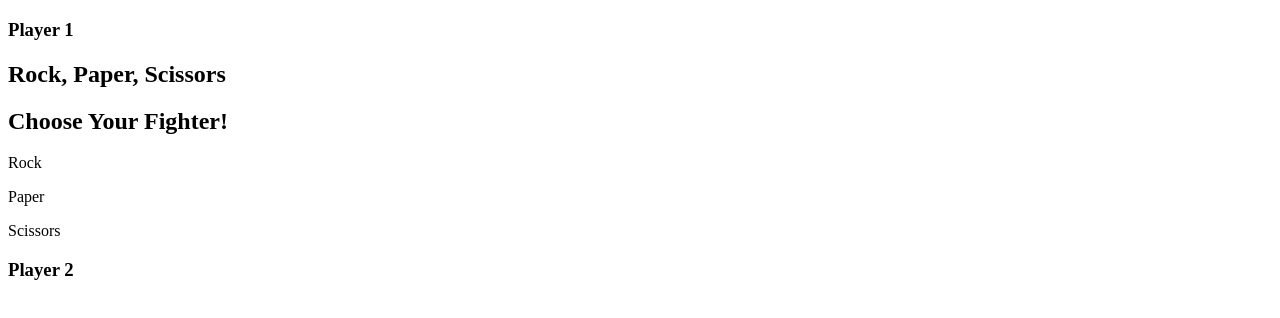
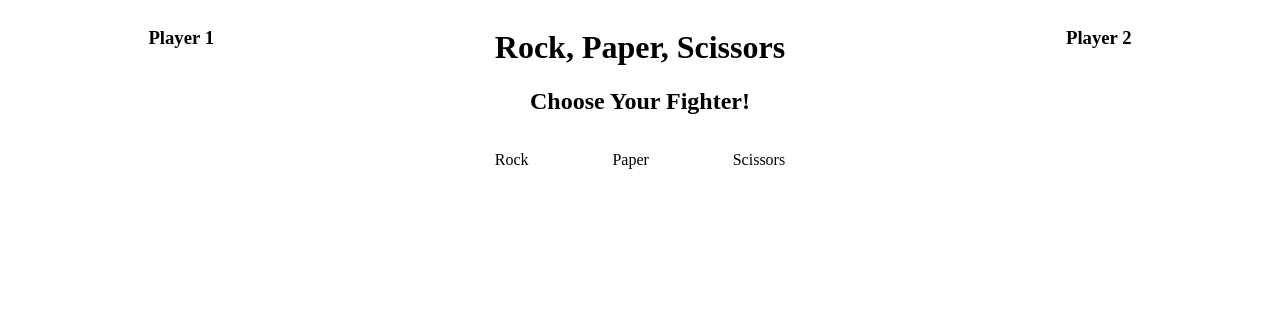
Before and after one commit to Zertroz/rock-paper-scissors, a plain HTML site: page index.html in a window 1280 px wide. Drawn offline with Linux system fonts and the light colour scheme.

Commit message:
Add basic CSS layout

```diff
--- a/index.html
+++ b/index.html
@@ -4,11 +4,13 @@
     <meta charset="UTF-8">
     <meta http-equiv="X-UA-Compatible" content="IE=edge">
     <meta name="viewport" content="width=device-width, initial-scale=1.0">
+    <link rel="stylesheet" href="styles.css" />
     <title>Rock Paper Scissors</title>
   </head>
   <body>
     <aside class="player-1">
       <h3>Player 1</h3>
+    </aside>
     <main>
       <h1>Rock, Paper, Scissors</h1>
       <h2>Choose Your Fighter!</h2>
@@ -18,9 +20,11 @@
         <p>Scissors</p>
       </div>
     </main>
-    </aside>
     <aside class="player-2">
       <h3>Player 2</h3>
     </aside>
+    <script src="main.js"></script>
+    <script src="player.js"></script>
+    <script src="game.js"></script>
   </body>
 </html>
--- a/styles.css
+++ b/styles.css
@@ -0,0 +1,13 @@
+body {
+  display: flex;
+  justify-content: space-around;
+}
+
+main {
+  text-align: center;
+}
+
+.game-board {
+  display: flex;
+  justify-content: space-between;
+}
```
